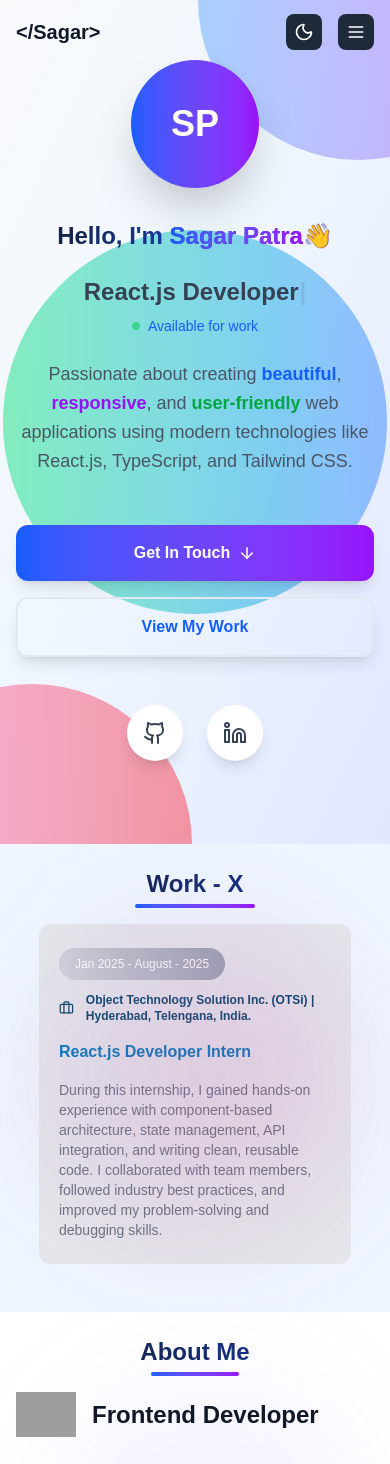
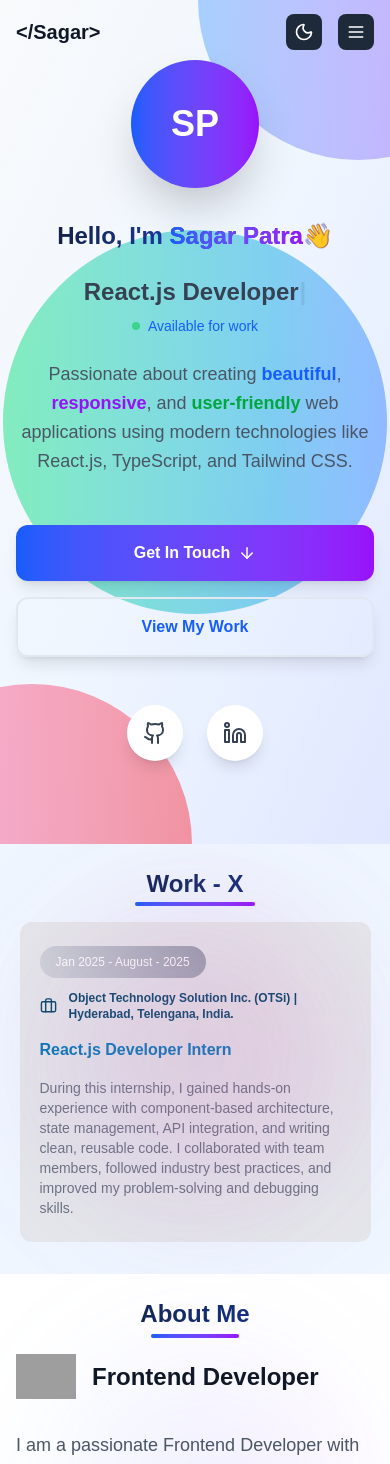
Before and after one commit to sagarpatra99/Sagar_Portfolio, a React (Vite) app: page / in a window 390 px wide. Shown: the top 1464 px of the page. Built offline with nearby package versions, Linux system fonts and the light colour scheme; grey boxes are pictures that could not be loaded; a web font is replaced by a local one.

Commit message:
updated work ex

```diff
--- a/src/components/Experience.jsx
+++ b/src/components/Experience.jsx
@@ -4,18 +4,18 @@ const Experience = () => {
   return (
     <section
       id="experience"
-      className="pt-6 pb-12 sm:py-20 bg-blue-50 dark:bg-gray-800 transition-colors duration-300 relative overflow-hidden"
+      className="pt-6 pb-8 sm:py-20 bg-blue-50 dark:bg-gray-800 transition-colors duration-300 relative overflow-hidden"
     >
       {/* Background decorations */}
       <div className="absolute top-20 right-10 w-72 h-72 bg-gradient-to-r from-blue-400/10 to-purple-500/10 rounded-full blur-3xl"></div>
       <div className="absolute bottom-20 left-10 w-72 h-72 bg-gradient-to-r from-pink-400/10 to-red-500/10 rounded-full blur-3xl"></div>
       <div className="text-center mb-4 sm:mb-16">
-          <h2 className="text-2xl sm:text-4xl md:text-5xl font-bold bg-gradient-to-r from-gray-900 to-blue-800 dark:from-white dark:to-blue-200 bg-clip-text text-transparent mb-1 xl:mb-2 sm:mb-6">
+          <h2 className="text-2xl sm:text-4xl md:text-5xl font-bold bg-gradient-to-r from-gray-900 to-blue-800 dark:from-white dark:to-blue-200 bg-clip-text text-transparent mb-0.5 xl:mb-2 sm:mb-6">
             Work - X
           </h2>
           <div className="w-30 xl:w-52 h-1 bg-gradient-to-r from-blue-600 to-purple-600 mx-auto rounded-full"></div>
         </div>
-      <div className="bg-gray-200 dark:bg-[#191726] w-[80vw] mx-auto py-6 px-5 h-64d rounded-xl flex items-start flex-col gap-4">
+      <div className="bg-gray-200 dark:bg-[#191726] w-[90vw] xl:w-[80vw] mx-auto py-6 px-5 h-64d rounded-xl flex items-start flex-col gap-4">
         <div className="flex items-start xl:items-center flex-col xl:flex-row gap-3 xl:gap-4">
           <div className="bg-linear-65 text-xs xl:text-base text-white from-gray-300 to-gray-400 dark:from-blue-800 dark:to-cyan-900 w-fit px-4 py-2 rounded-full">
             Jan 2025 - August - 2025
```
